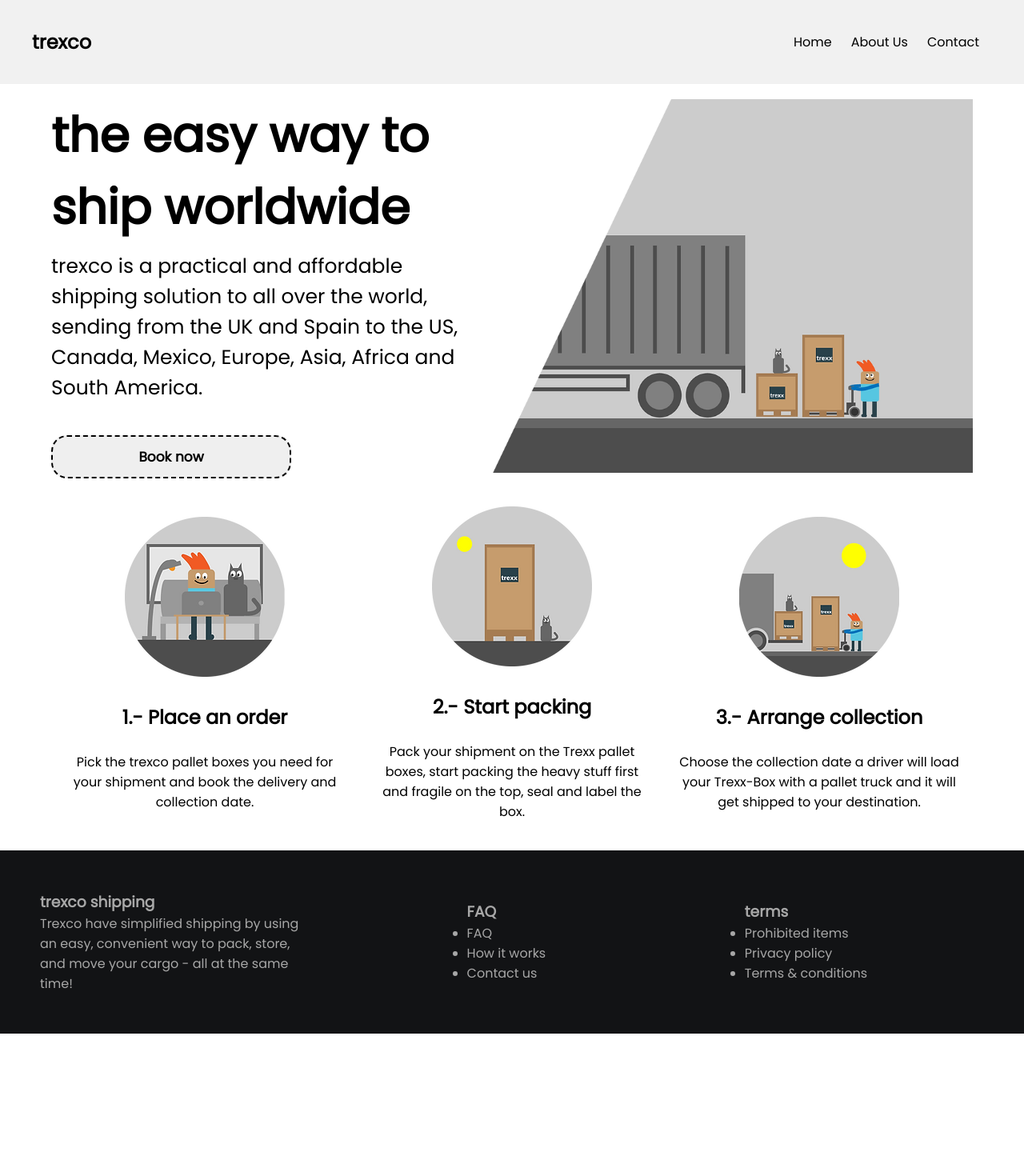
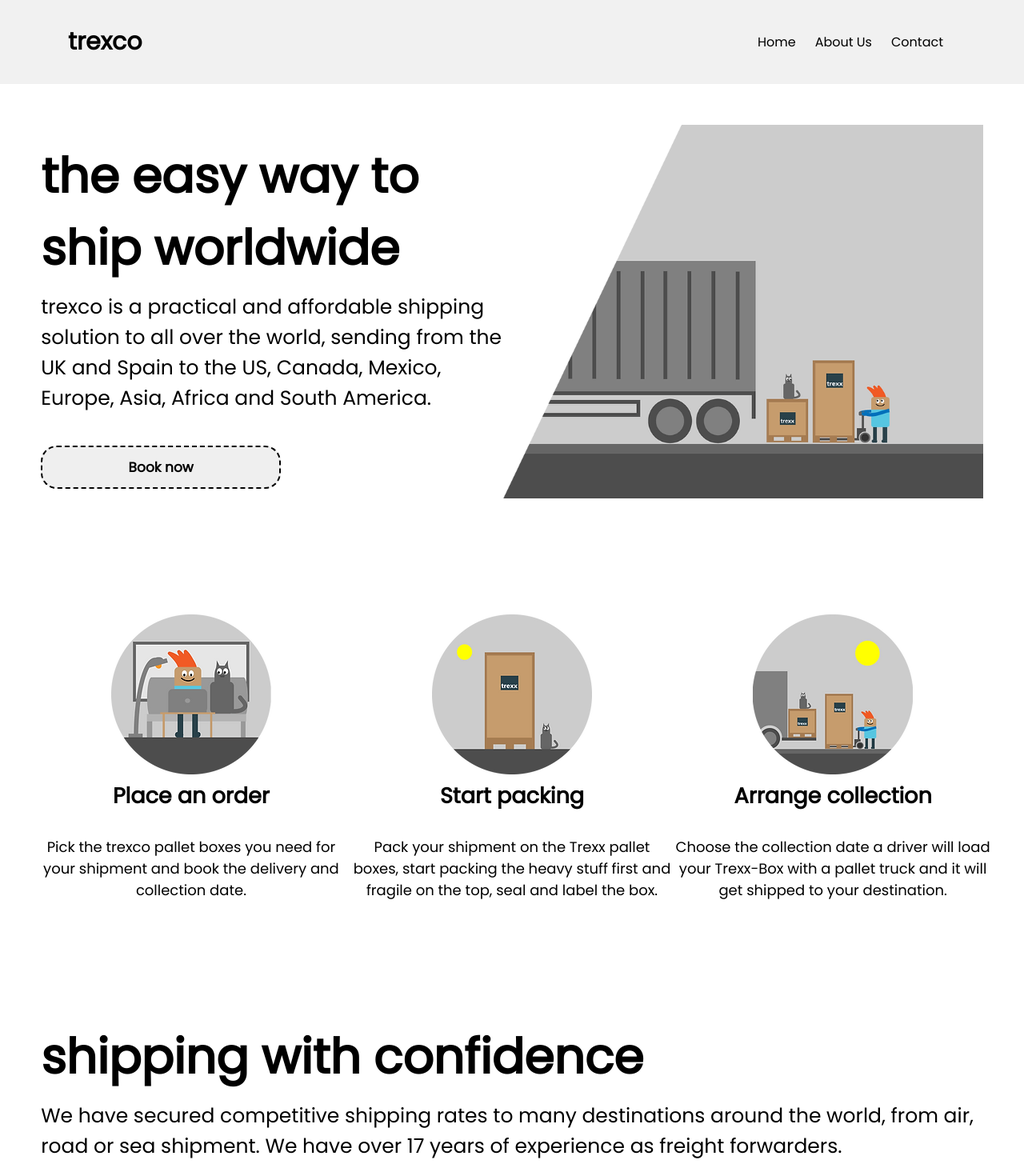
Before and after one commit to holguin4857/trexco-old, a Next.js app: page / in a window 1280 px wide. Shown: the top 1470 px of the page at 80% size. Before the commit the page ends 1292 px from the top, so only its background shows below. Built offline with nearby package versions, Linux system fonts and the light colour scheme.

Commit message:
text changes

```diff
--- a/pages/index.js
+++ b/pages/index.js
@@ -31,24 +31,35 @@ export default function Home() {
         </div>
       </section>
 
+
+
       <section className='column-3'>
         <div className='column'>
           <img src='images/man-compu-cat-round.webp' />
-          <h2>1.- Place an order</h2>
+          <h2>Place an order</h2>
           <p>Pick the trexco pallet boxes you need for your shipment and book the delivery and collection date.</p>
         </div>
         <div className='column'>
           <img src='images/box-and-cat-round.webp' />
-          <h2>2.- Start packing</h2>
+          <h2>Start packing</h2>
           <p>Pack your shipment on the Trexx pallet boxes, start packing the heavy stuff first and fragile on the top, seal and label the box.</p>
         </div>
         <div className='column'>
           <img src='images/man-and-truck-round.webp' />
-          <h2>3.- Arrange collection</h2>
+          <h2>Arrange collection</h2>
           <p>Choose the collection date a driver will load your Trexx-Box with a pallet truck and it will get shipped to your destination.</p>
         </div>
       </section>
 
+
+      <section className='container'>
+        <div className='content'>
+          <h1>shipping with confidence</h1>
+          <p>We have secured competitive shipping rates to many destinations around the world, from air, road or sea shipment. We have over 17 years of experience as freight forwarders.</p>
+
+        </div>
+
+      </section>
 
 
       <article class="footer">
--- a/styles/navbar.css
+++ b/styles/navbar.css
@@ -17,11 +17,17 @@ header{
 }
 nav{
   display: flex;
-  padding: 16px 40px;
+  padding: 16px 85px;
   justify-content: space-between;
   align-items: center;
   background-color: #f1f1f1;
 }
+
+.logo {
+  font-size: 30px;
+}
+
+
 .nav__menu-bar{
   display: flex;
   flex-direction: column;
@@ -67,6 +73,7 @@ nav{
   align-items: center;
 }
 @media screen and (min-width: 768px) {
+
   .nav__menu-bar{
     display: none;
   }
@@ -93,3 +100,15 @@ nav{
    width: 100%;
   }
 }
+
+@media screen and (max-width: 600px) {
+
+  .nav {
+    padding: 16px 35px;
+  }
+
+  .logo {
+    font-size: 30px;
+  }
+
+}
--- a/styles/utilities.css
+++ b/styles/utilities.css
@@ -5,8 +5,9 @@
     display: flex;
     justify-content: space-between;
     align-items: center;
-    margin: 1.5% 5%;
+    margin: 4% 4%;
     padding: 0%;
+    margin-bottom: 100px;
 }
   .content h1 {
     font-size: 60px;
@@ -73,22 +74,25 @@
   .column-3 {
     display: flex;
     align-items: center;
-    justify-content: center;
-    margin: 1.5% 5%;
-    padding: 0%;
+    padding: 3%;
     text-align: center;
+    font-size: 18px;
+    margin-bottom: 20px;
+
 }
 
   .column h2 {
-    padding: 10px;
+    padding: 0px;
+    padding-bottom: 30px;
   }
 
   .column p {
-    padding: 16px;
+    padding: 0px;
+    padding-bottom: 60px;
   }
 
   .column img {
-    padding: 16px;
+    padding: 0px;
   }
 
   /*3 column content responsive*/
@@ -104,6 +108,8 @@
 
     .column-3 {
         flex-direction: column;
+        font-size: 16px;
+        margin: 0;
     }
 
     .container .h2 {
```
